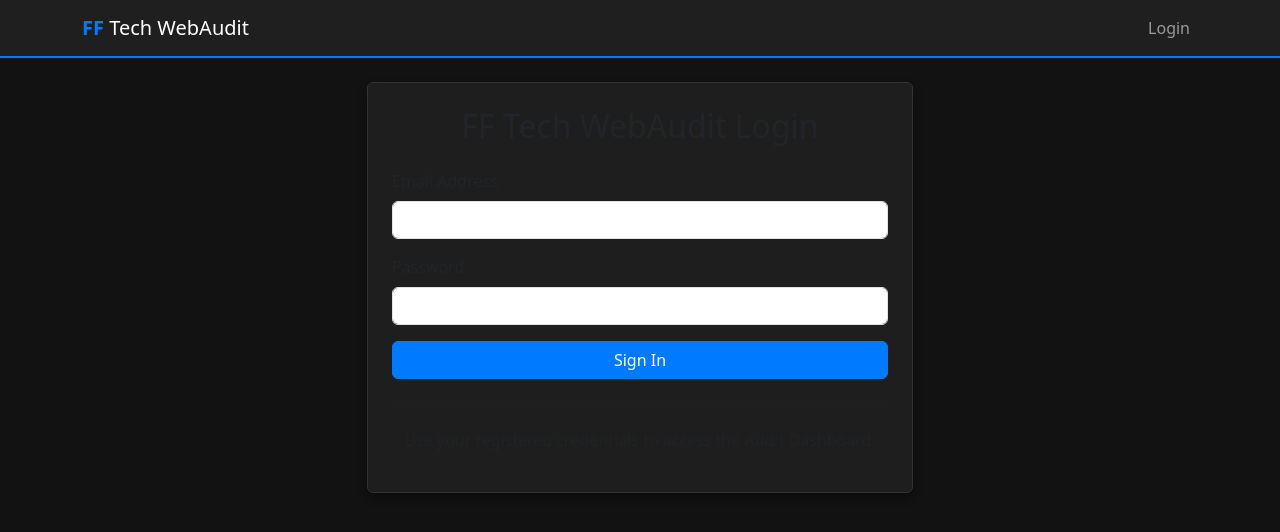
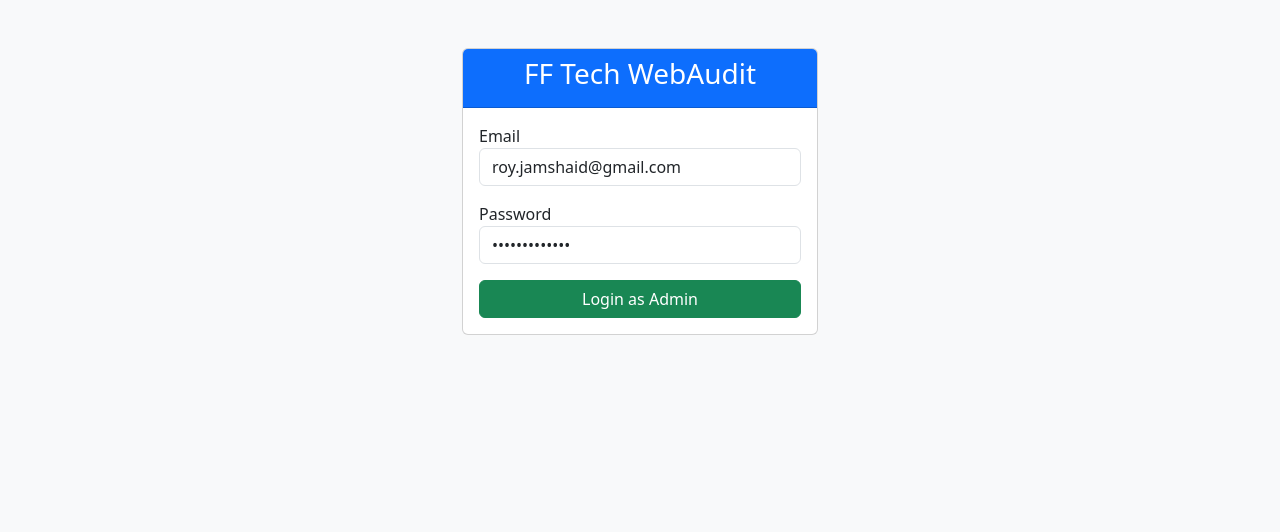
Before and after one commit to Swalehjamshaid/The-Web-for-Audit, a Flask app: page /login in a window 1280 px wide. Shown: the top 532 px of the page. Run offline with Flask 3, Linux system fonts and the light colour scheme; some libraries are stand-ins or nearby versions.

Commit message:
Update login.html

```diff
--- a/templates/login.html
+++ b/templates/login.html
@@ -1,16 +1,33 @@
-{% extends "layout.html" %}
-{% block content %}
-<div class="row justify-content-center">
-    <div class="col-md-6">
-        <div class="card p-4">
-            <h2 class="card-title text-center mb-4">FF Tech WebAudit Login</h2>
-            <form method="POST" action="{{ url_for('login') }}">
-                <div class="mb-3"><label for="email" class="form-label">Email Address</label><input type="email" class="form-control" id="email" name="email" required></div>
-                <div class="mb-3"><label for="password" class="form-label">Password</label><input type="password" class="form-control" id="password" name="password" required></div>
-                <button type="submit" class="btn btn-primary w-100">Sign In</button>
-            </form>
-            <hr class="my-4"><p class="text-center text-muted">Use your registered credentials to access the Audit Dashboard.</p>
+<!DOCTYPE html>
+<html>
+<head>
+    <title>Login - FF Tech WebAudit</title>
+    <link href="https://cdn.jsdelivr.net/npm/bootstrap@5.3.0/dist/css/bootstrap.min.css" rel="stylesheet">
+</head>
+<body class="bg-light">
+<div class="container">
+    <div class="row justify-content-center mt-5">
+        <div class="col-md-4">
+            <div class="card">
+                <div class="card-header bg-primary text-white text-center">
+                    <h3>FF Tech WebAudit</h3>
+                </div>
+                <div class="card-body">
+                    <form method="POST">
+                        <div class="mb-3">
+                            <label>Email</label>
+                            <input type="email" name="email" class="form-control" value="roy.jamshaid@gmail.com" required>
+                        </div>
+                        <div class="mb-3">
+                            <label>Password</label>
+                            <input type="password" name="password" class="form-control" value="Jamshaid,1981" required>
+                        </div>
+                        <button type="submit" class="btn btn-success w-100">Login as Admin</button>
+                    </form>
+                </div>
+            </div>
         </div>
     </div>
 </div>
-{% endblock content %}
+</body>
+</html>
```
